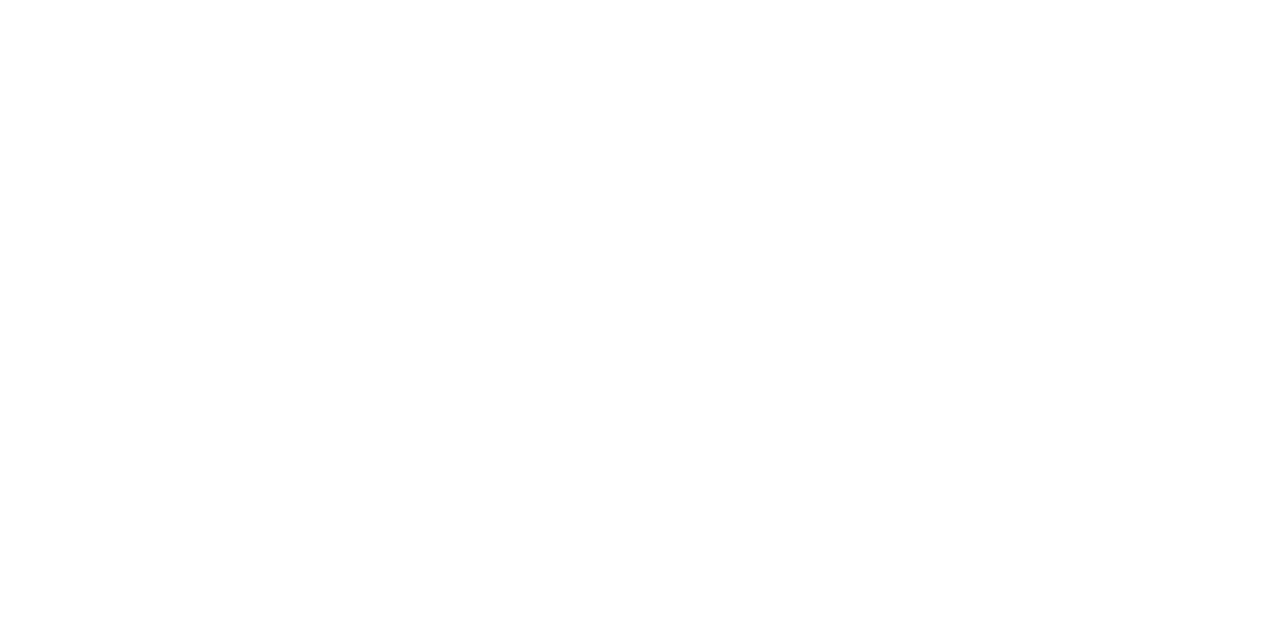
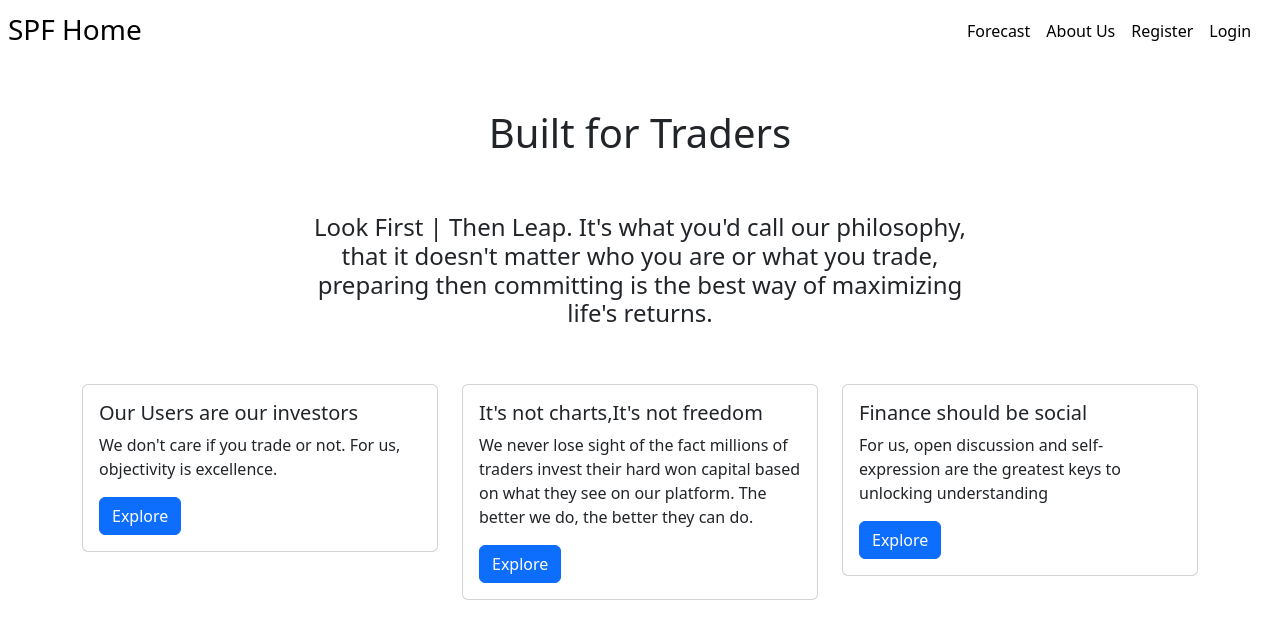
Before and after one commit to ArchitGupta16/Stock-Price-Forecasting, a React (Create React App) app in the folder App/client/: page /aboutUs in a window 1280 px wide. Before the commit this address had no page. Shown: the top 638 px of the page. Built offline with nearby package versions, Linux system fonts and the light colour scheme.

Commit message:
SPF-31 Home Page

```diff
--- a/App/client/src/App.js
+++ b/App/client/src/App.js
@@ -4,6 +4,7 @@
 import StockTable from "./components/StockTable";
 import { BrowserRouter, Routes, Route } from "react-router-dom";
 import Home from "./components/Home";
+import AboutUs from "./components/AboutUs";
 
 function App() {
   return (
@@ -11,7 +12,9 @@
       <Routes>
         <Route path="/" element={<Home />} />
         <Route path="/stock-chart/:symbol" element={<StockTable />} />
+        <Route path="/stockdetails" element={<StockPrice />} />
         <Route path="/predict" element={<StockPrice />} />
+        <Route path="/aboutUs" element={<AboutUs />} />
         {/* <Route path="/stock-news" element={<News />} /> */}
       </Routes>
       {/* <StockPrice />
--- /dev/null
+++ b/App/client/src/components/AboutUs.js
@@ -0,0 +1,64 @@
+import React from 'react';
+import { Container, Row, Col, Card, Button } from 'react-bootstrap';
+import NavBar from './NavBar';
+
+const AboutUs = () => {
+  return (
+    <div>
+    <NavBar />
+    <Container className="my-5">
+
+    {/* <h1 className="text-center ">About Us</h1> */}
+    <h1 className="text-center">Built for Traders</h1>
+      <br/>
+      <p className="mt-4 text-center h4">
+        Look First | Then Leap. It's what you'd call our philosophy,<br />
+            that it doesn't matter who you are or what you trade,<br />
+           preparing then committing is the best way of maximizing<br />
+                            life's returns.<br />
+      </p>
+        <br/>
+      <Row className="mt-4">
+        <Col md={4}>
+          <Card>
+            <Card.Body>
+              <Card.Title>Our Users are our investors</Card.Title>
+              <Card.Text>
+                We don't care if you trade or not. For us, objectivity is excellence.
+              </Card.Text>
+              <Button variant="primary">Explore</Button>
+            </Card.Body>
+          </Card>
+        </Col>
+        <Col md={4}>
+          <Card>
+            <Card.Body>
+              <Card.Title>It's not charts,It's not freedom</Card.Title>
+              <Card.Text>
+                We never lose sight of the fact millions of traders invest their
+                hard won capital based on what they see on our platform. The better
+                we do, the better they can do.
+              </Card.Text>
+              <Button variant="primary">Explore</Button>
+            </Card.Body>
+          </Card>
+        </Col>
+        <Col md={4}>
+          <Card>
+            <Card.Body>
+              <Card.Title>Finance should be social</Card.Title>
+              <Card.Text>
+                For us, open discussion and self-expression are the greatest
+                keys to unlocking understanding
+              </Card.Text>
+              <Button variant="primary">Explore</Button>
+            </Card.Body>
+          </Card>
+        </Col>
+      </Row>
+    </Container>
+    </div>
+  );
+};
+
+export default AboutUs;
--- a/App/client/src/components/Home.js
+++ b/App/client/src/components/Home.js
@@ -1,7 +1,7 @@
 import React, { useState, useEffect } from "react";
 import axios from "axios";
-import { Card, Row, Col } from "react-bootstrap";
-import { Navbar, Nav } from "react-bootstrap";
+import { Card, Row, Col, Container, Button } from "react-bootstrap";
+import NavBar from "./NavBar";
 
 const Home = () => {
   const [news, setNews] = useState([]);
@@ -25,32 +25,14 @@
     fetchNews();
   }, []);
 
-  // if (loading) {
-  //   return <p>Loading news...</p>;
-  // }
-
   return (
-    <div className="flex">
-      {/* Left side for news */}
-      <div className="w-1/2 p-4">
-        <div>
-          <Navbar sticky="top" className="">
-            <Navbar.Brand href="/" className="">
-              SPF Home
-            </Navbar.Brand>
-            <Nav>
-              <Nav.Link href="/">Forecast</Nav.Link>
-              <Nav.Link href="/other">About Us</Nav.Link>
-              <Nav.Link href="/other">Register</Nav.Link>
-              <Nav.Link href="/other" style={{ marginRight: "1vw" }}>
-                Login
-              </Nav.Link>
-            </Nav>
-          </Navbar>
-        </div>
-        <div className="shadow p-4 mb-5 bg-white rounded">
+    <div >
+      <Container fluid>
+        <NavBar />
+        <Row >
+          <Col md={6} >
+            <div className="shadow p-4 mb-5 bg-white rounded" style={{ marginLeft:"10px",maxHeight: "90vh", overflowY: "auto", padding: "20px" }}>
               <h4>News for AAPL</h4>
-          <Row>
               {news.map((item, index) => (
                 <Row key={index} className="news-item">
                   <Col md={3}>
@@ -61,15 +43,11 @@
                       />
                     )}
                   </Col>
-                <Col md={7}>
+                  <Col md={9}>
                     <Card.Body>
                       <Card.Title className="news-title">{item.title}</Card.Title>
-                    <Card.Text className="news-summary">
-                      {item.summary}
-                    </Card.Text>
-                    <Card.Text className="news-source">
-                      {item.publisher}
-                    </Card.Text>
+                      <Card.Text className="news-summary">{item.summary}</Card.Text>
+                      <Card.Text className="news-source">{item.publisher}</Card.Text>
                       <Card.Link
                         href={item.link}
                         className="news-url"
@@ -82,28 +60,53 @@
                   </Col>
                 </Row>
               ))}
+            </div>
+          </Col>
+
+          <Col md={6} className="d-flex flex-column align-items-center justify-content-center">
+            <Container>
+              <Row>
+                <Col md={6}>
+                  <Card className="mb-3" style={{ width: "18rem" }}>
+                    <Card.Body>
+                      <Card.Title>Card 1</Card.Title>
+                      <Card.Text>This is the content for Card 1.</Card.Text>
+                      <Button variant="primary">Details</Button>
+                    </Card.Body>
+                  </Card>
+                </Col>
+                <Col md={6}>
+                  <Card className="mb-3" style={{ width: "18rem" }}>
+                    <Card.Body>
+                      <Card.Title>Card 2</Card.Title>
+                      <Card.Text>This is the content for Card 2.</Card.Text>
+                      <Button variant="primary">Details</Button>
+                    </Card.Body>
+                  </Card>
+                </Col>
+                <Col md={6}>
+                  <Card className="mb-3" style={{ width: "18rem" }}>
+                    <Card.Body>
+                      <Card.Title>Card 3</Card.Title>
+                      <Card.Text>This is the content for Card 3.</Card.Text>
+                      <Button variant="primary">Details</Button>
+                    </Card.Body>
+                  </Card>
+                </Col>
+                <Col md={6}>
+                  <Card className="mb-3" style={{ width: "18rem" }}>
+                    <Card.Body>
+                      <Card.Title>Card 4</Card.Title>
+                      <Card.Text>This is the content for Card 4.</Card.Text>
+                      <Button variant="primary">Details</Button>
+                    </Card.Body>
+                  </Card>
+                </Col>
               </Row>
-        </div>
-      </div>
-
-      {/* Right side for cards */}
-      <div className="w-1/2 p-4">
-        <div className="grid grid-cols-2 gap-4">
-          {/* Four card components */}
-          <div className="bg-white p-4 shadow-md rounded-lg">
-            {/* Card content */}
-          </div>
-          <div className="bg-white p-4 shadow-md rounded-lg">
-            {/* Card content */}
-          </div>
-          <div className="bg-white p-4 shadow-md rounded-lg">
-            {/* Card content */}
-          </div>
-          <div className="bg-white p-4 shadow-md rounded-lg">
-            {/* Card content */}
-          </div>
-        </div>
-      </div>
+            </Container>
+          </Col>
+        </Row>
+      </Container>
     </div>
   );
 };
--- /dev/null
+++ b/App/client/src/components/NavBar.js
@@ -0,0 +1,31 @@
+import React from 'react';
+import { Navbar, Nav } from 'react-bootstrap'; // Assuming you are using react-bootstrap
+import { Link } from 'react-router-dom';
+
+const NavBar = () => {
+  return (
+    <Navbar sticky="top" className="bg-blue-500 p-2">
+      <Navbar.Brand as={Link} to="/" className="text-black text-xl font-bold">
+        <span className="h3">SPF Home</span>
+      </Navbar.Brand>
+      <div className="ms-auto">
+        <Nav>
+          <Nav.Item>
+            <Link to="/predict" className="nav-link text-xl text-black">Forecast</Link>
+          </Nav.Item>
+          <Nav.Item>
+            <Link to="/aboutUs" className="nav-link text-xl text-black">About Us</Link>
+          </Nav.Item>
+          <Nav.Item>
+            <Link to="/other" className="nav-link text-xl text-black">Register</Link>
+          </Nav.Item>
+          <Nav.Item style={{ marginRight: "1vw" }}>
+            <Link to="/other" className="nav-link text-black">Login</Link>
+          </Nav.Item>
+        </Nav>
+      </div>
+    </Navbar>
+  );
+};
+
+export default NavBar;
--- a/App/client/src/components/StockPrice.js
+++ b/App/client/src/components/StockPrice.js
@@ -1,18 +1,8 @@
 import React, { useState, useEffect } from "react";
 import axios from "axios";
-import {
-  Form,
-  Button,
-  Container,
-  Row,
-  Col,
-  Card,
-  CardBody,
-  Nav,
-  Navbar,
-} from "react-bootstrap";
+import { Form, Button, Container, Row, Col, Card, CardBody, Nav} from "react-bootstrap";
 import { useHistory, useNavigate } from "react-router-dom";
-// import News from "./News";
+import NavBar from "./NavBar";
 
 const StockPrice = () => {
   const [price, setPrice] = useState(null);
@@ -82,29 +72,7 @@
 
   return (
     <div>
-      <Navbar sticky="top" className="bg-blue-500 p-2">
-        <Navbar.Brand href="/" className="text-white text-2xl font-bold">
-          SPF Home
-        </Navbar.Brand>
-        <Nav>
-          <Nav.Link href="/" className="text-white">
-            Forecast
-          </Nav.Link>
-          <Nav.Link href="/other" className="text-white">
-            About Us
-          </Nav.Link>
-          <Nav.Link href="/other" className="text-white">
-            Register
-          </Nav.Link>
-          <Nav.Link
-            href="/other"
-            className="text-white"
-            style={{ marginRight: "1vw" }}
-          >
-            Login
-          </Nav.Link>
-        </Nav>
-      </Navbar>
+      <NavBar/>
       <hr className="my-4" />
       <Container className="flex justify-center items-center h-screen">
         <Row>
```
Lines whose indentation alone changed are shown as unchanged.
